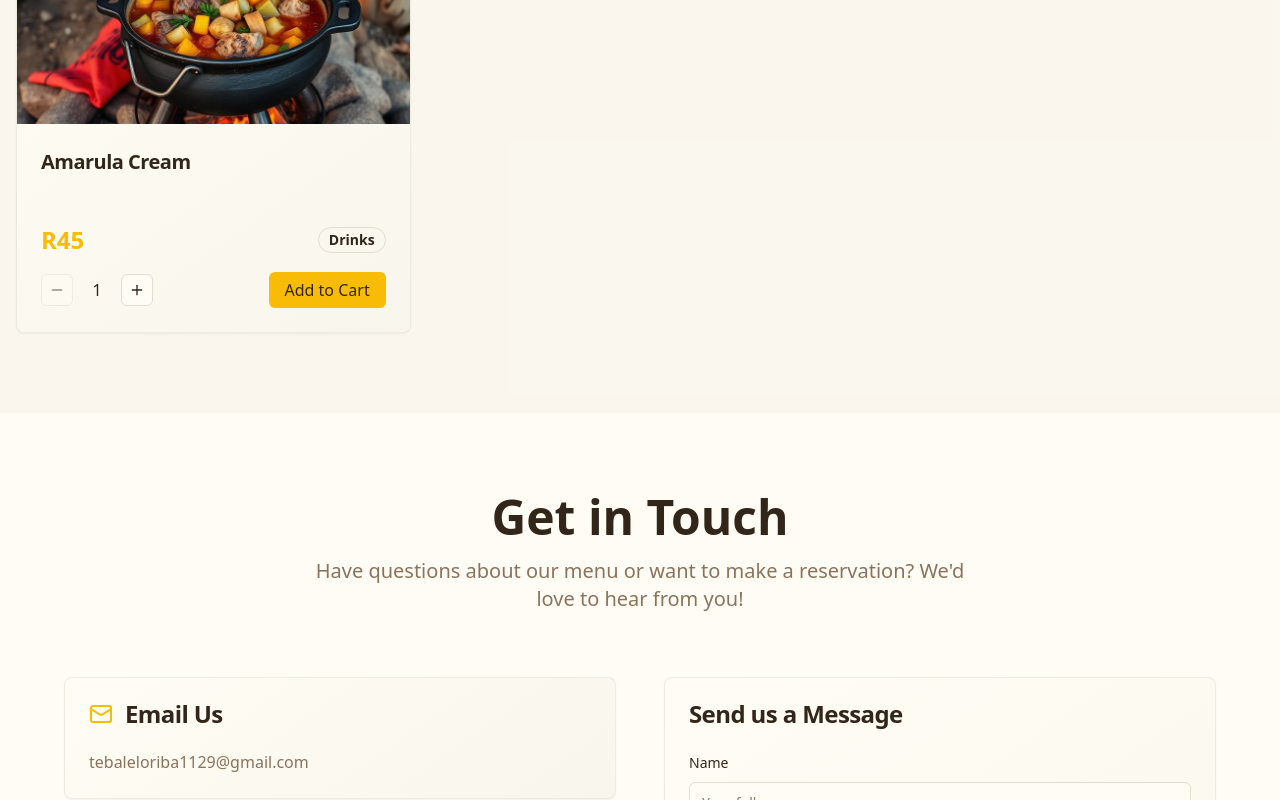
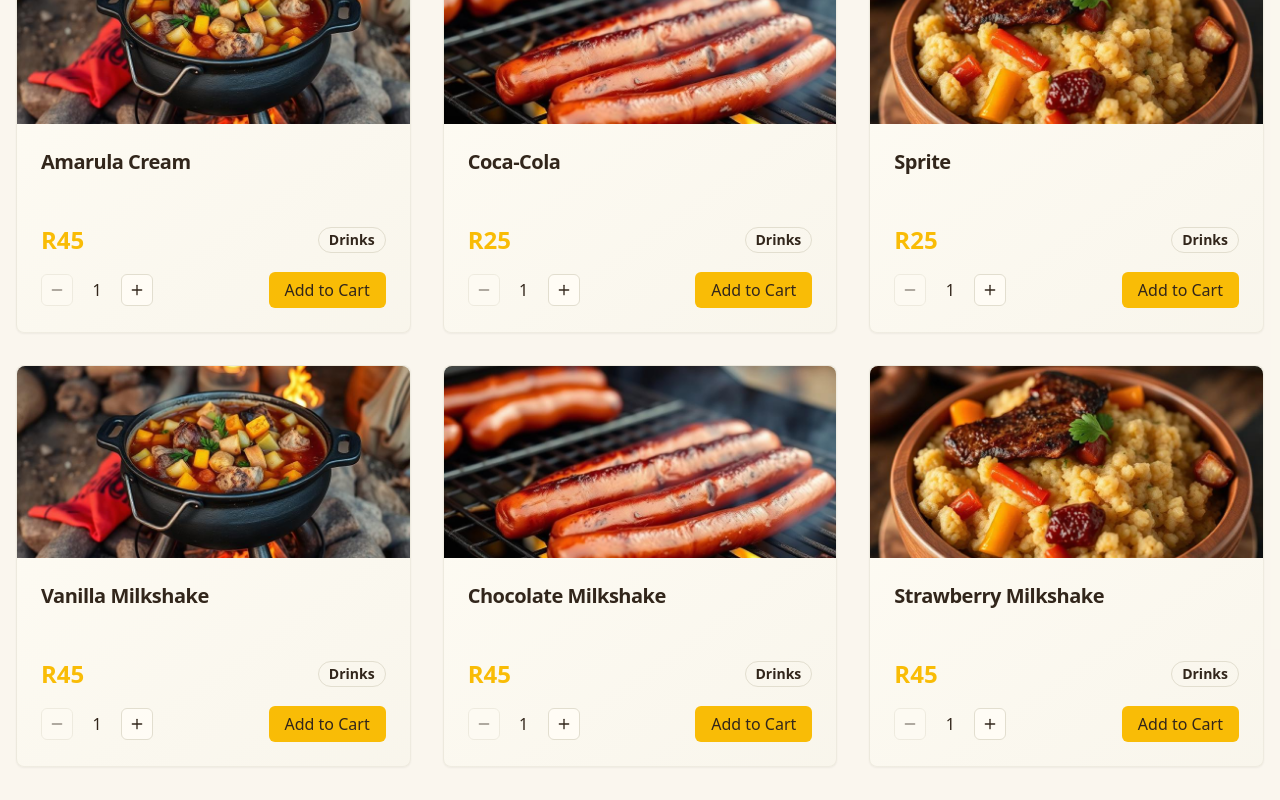
Before and after one commit to Tebaleloriba/braai-and-pap-order, a React (Vite) app: page / in a window 1280 px wide. Shown: the part 2400-3200 px from the top of the page. Built offline with nearby package versions, Linux system fonts and the light colour scheme.

Commit message:
Add drink items
Added Coke, Sprite, and Milkshake to the drinks category.

```diff
--- a/src/components/Menu.tsx
+++ b/src/components/Menu.tsx
@@ -104,6 +104,46 @@ const menuItems: MenuItem[] = [
     description: "",
     price: 45,
     image: potjiekosImage,
+    category: "Drinks"
+  },
+  {
+    id: "11",
+    name: "Coca-Cola",
+    description: "",
+    price: 25,
+    image: boereworsImage,
+    category: "Drinks"
+  },
+  {
+    id: "12",
+    name: "Sprite",
+    description: "",
+    price: 25,
+    image: papMealImage,
+    category: "Drinks"
+  },
+  {
+    id: "13",
+    name: "Vanilla Milkshake",
+    description: "",
+    price: 45,
+    image: potjiekosImage,
+    category: "Drinks"
+  },
+  {
+    id: "14",
+    name: "Chocolate Milkshake",
+    description: "",
+    price: 45,
+    image: boereworsImage,
+    category: "Drinks"
+  },
+  {
+    id: "15",
+    name: "Strawberry Milkshake",
+    description: "",
+    price: 45,
+    image: papMealImage,
     category: "Drinks"
   }
 ];
```
